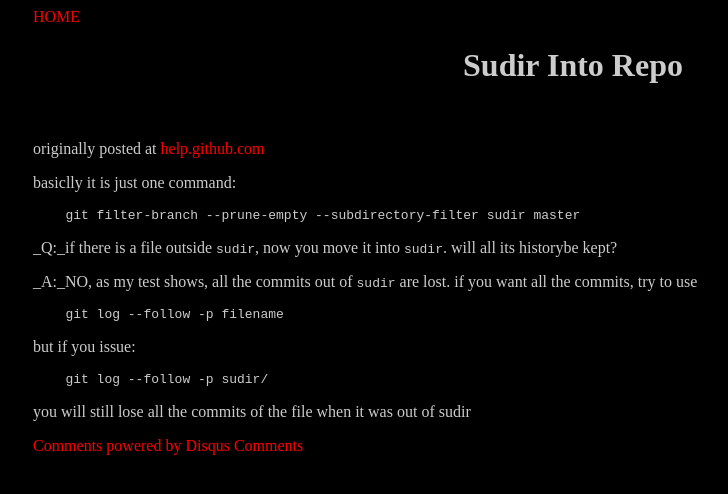
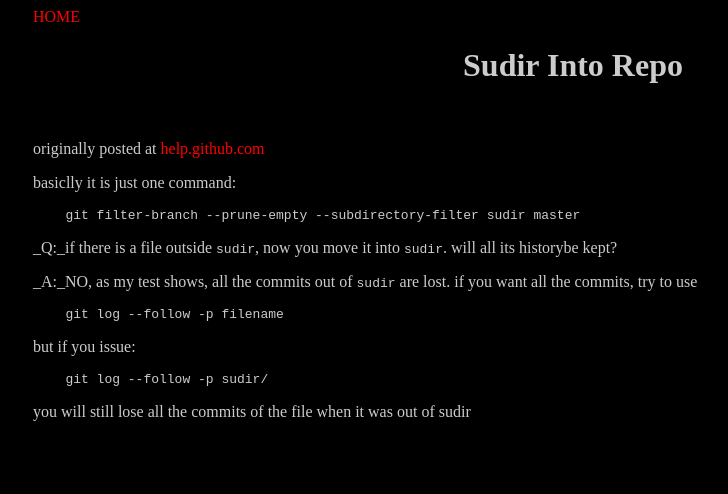
Before and after one commit to happypeter/gitbeijing, a Jekyll site: the page built from _posts/2010-8-25-sudir-into-repo.md, in a window 1280 px wide. Shown: the top 494 px of the page, without its empty margins (67-795 px from the left). Built offline with Jekyll 4.4.1, drawn with Linux system fonts in a browser that asks for light colours; Markdown is read by kramdown in place of the engine named in the settings; comment, search, counter and statistics services are not loaded; some of the changed lines change nothing that is shown.

Commit message:
rm how many comments line

```diff
--- a/_layouts/post.html
+++ b/_layouts/post.html
@@ -23,19 +23,5 @@
    (document.getElementsByTagName('head')[0] || document.getElementsByTagName('body')[0]).appendChild(dsq);
   })();
 </script>
-<noscript>Please enable JavaScript to view the <a href="http://disqus.com/?ref_noscript=petercorner">comments powered by Disqus.</a></noscript>
-<a href="http://disqus.com" class="dsq-brlink">Comments powered by <span class="logo-disqus">Disqus</span></a>
-
-
-
-<script type="text/javascript">
-var disqus_shortname = 'petercorner';
-(function () {
-  var s = document.createElement('script'); s.async = true;
-  s.src = 'http://disqus.com/forums/petercorner/count.js';
-  (document.getElementsByTagName('HEAD')[0] || document.getElementsByTagName('BODY')[0]).appendChild(s);
-}());
-</script>
-<a href="http://happypeter.github.com/cv.html#disqus_thread">Comments</a>
 </body>
 </html>
```
